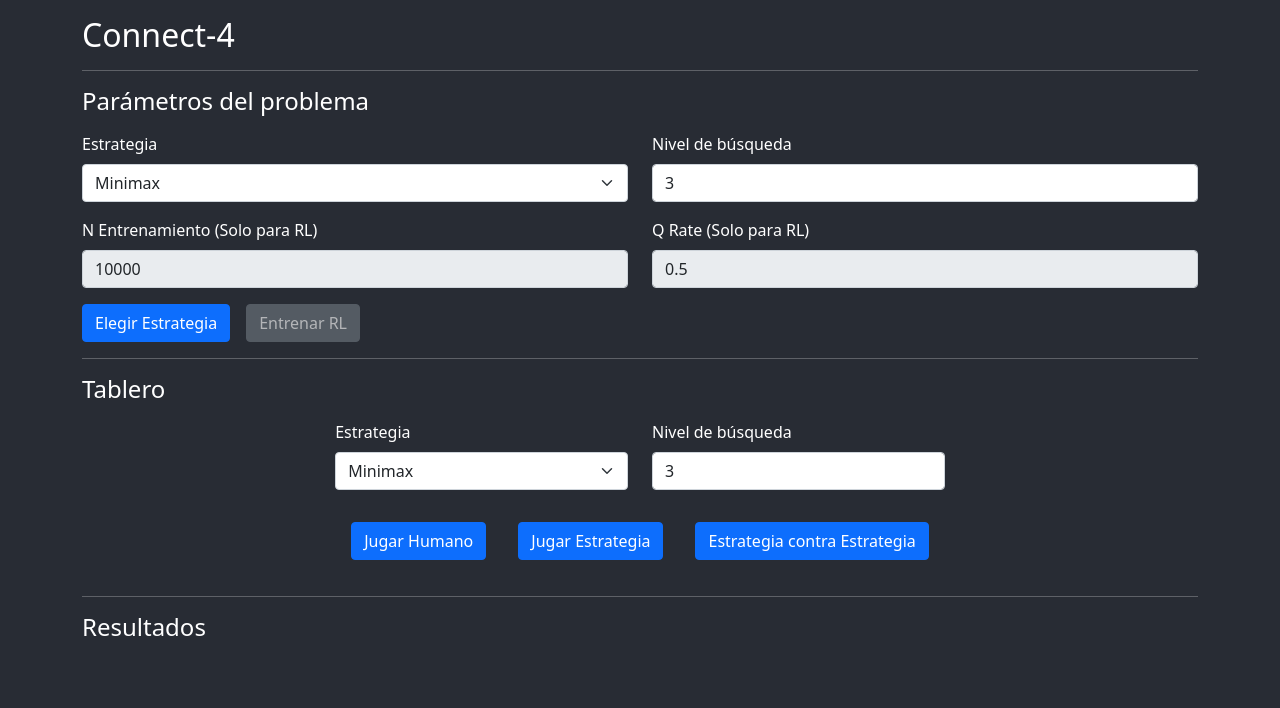
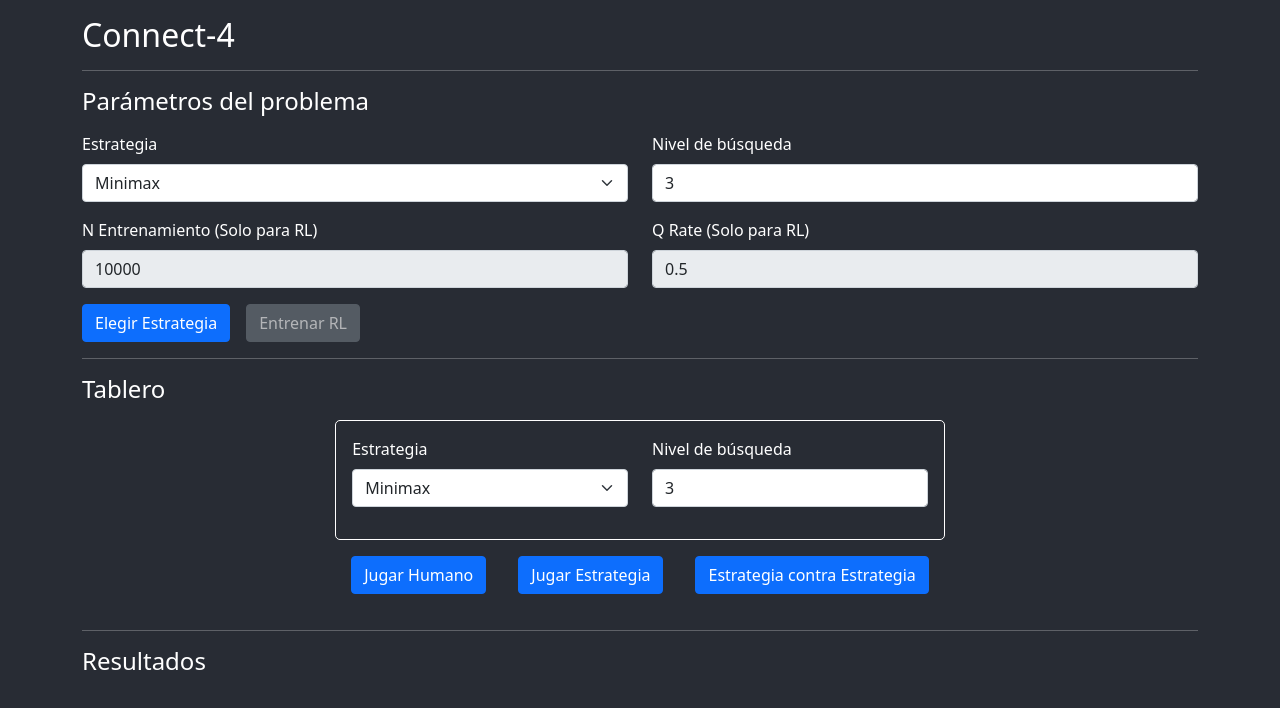
Before and after one commit to mfidabel/tp2-connect-4-IA, a React (Create React App) app: page / in a window 1280 px wide. Shown: the top 708 px of the page. Built offline with nearby package versions, Linux system fonts and the light colour scheme.

Commit message:
Se le agrega un borde al formulario en el tablero

```diff
--- a/src/App.css
+++ b/src/App.css
@@ -78,3 +78,9 @@
   opacity: 1;
   font-size: 20pt;
 }
+
+.estrategia-adversario {
+  border: 1px solid white;
+  border-radius: 5px;
+  padding: 16px;
+}
--- a/src/componentes/TableroGrafico.tsx
+++ b/src/componentes/TableroGrafico.tsx
@@ -142,7 +142,7 @@ export const TableroGrafico = ({parametros}: TableroProps) => {
             }
             {(modo === Modo.SinSeleccionar) &&
             <div>
-				<Form>
+				<Form className="estrategia-adversario">
 				<Row>
 					<Col>
 						<Row>
```
